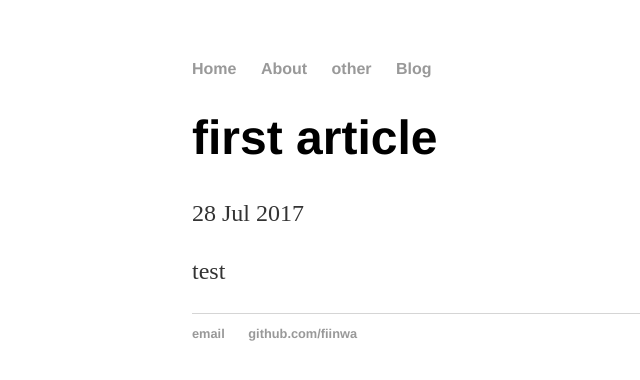
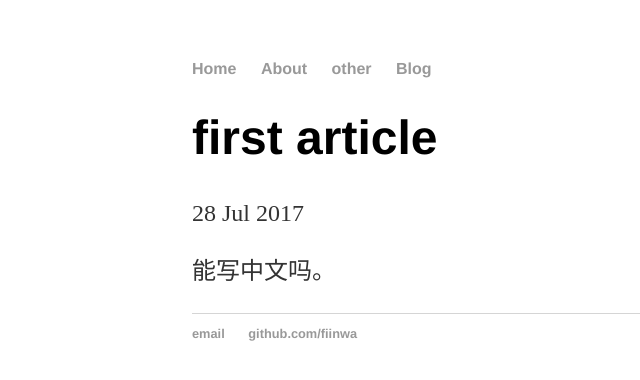
Before and after one commit to fiinwa/fiinwa.github.io, a Jekyll site: the page built from _posts/2017-07-28-first-article.md, in a window 1280 px wide. Shown: the top 380 px of the page, without its empty margins (0-640 px from the left). Built offline with Jekyll 4.4.1, drawn with Linux system fonts in a browser that asks for light colours.

Commit message:
Update 2017-07-28-first-article.md

```diff
--- a/_posts/2017-07-28-first-article.md
+++ b/_posts/2017-07-28-first-article.md
@@ -4,4 +4,4 @@ title: "first article"
 date: 2017-07-28
 ---
 
-test
+能写中文吗。
```
